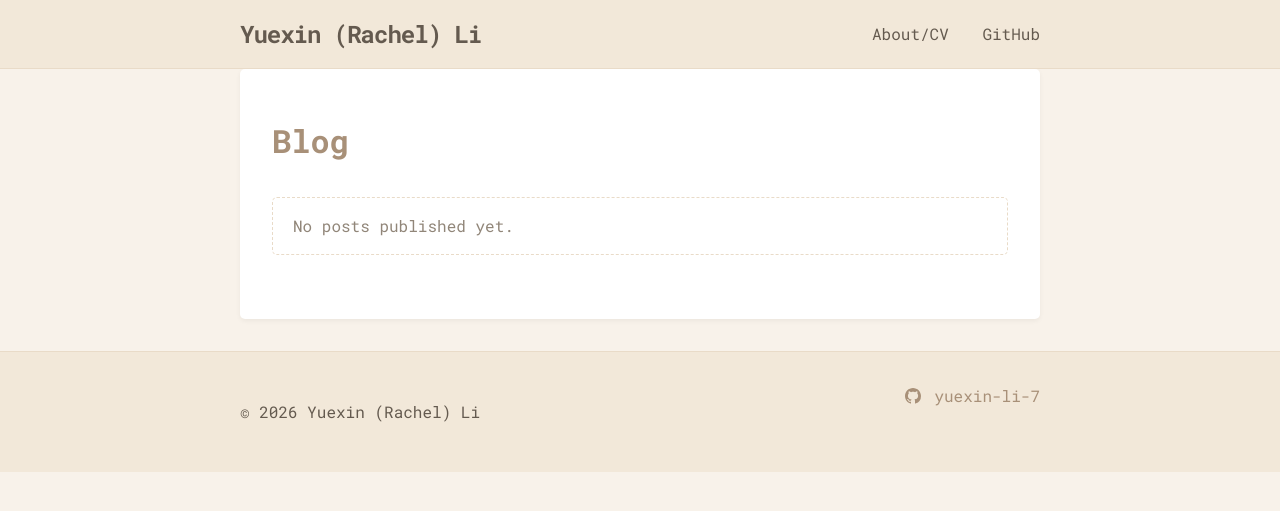
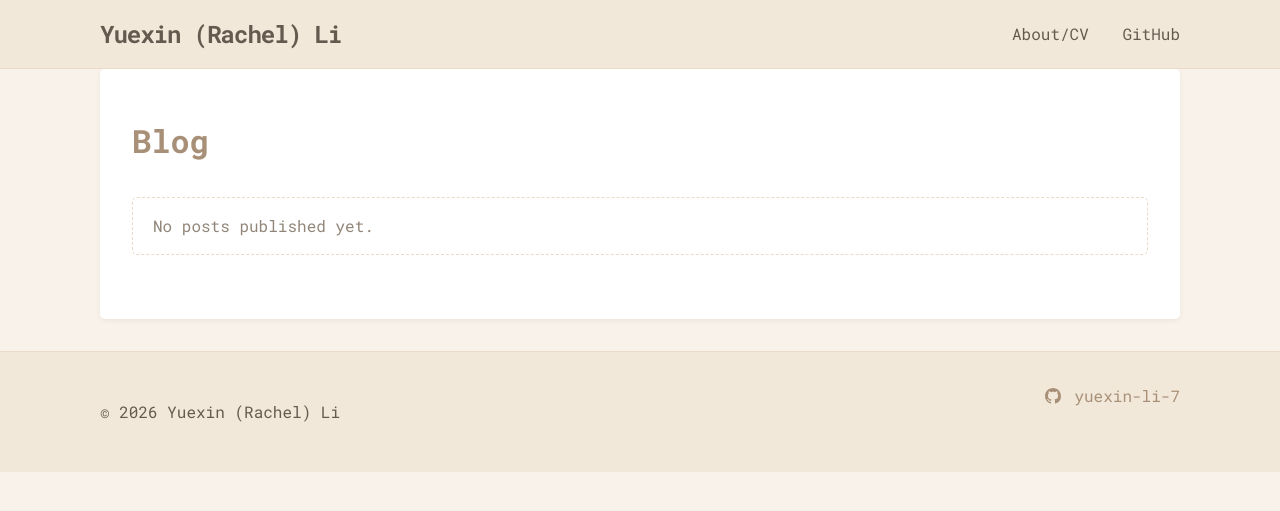
Before and after one commit to yuexin-li-7/yuexin-li-7.github.io, a Jekyll site: the page built from blog.html, in a window 1280 px wide. Shown: the top 511 px of the page. Built offline with Jekyll 4.4.1, drawn with Linux system fonts in a browser that asks for light colours.

Commit message:
Update film roll to 12 frames and widen content layout

```diff
--- a/_sass/main.scss
+++ b/_sass/main.scss
@@ -19,7 +19,7 @@ $grey-color: #b2a99a;
 $grey-color-light: $beige-light;
 $grey-color-dark: #918679;
 
-$content-width: 800px;
+$content-width: 1080px;
 $on-palm: 600px;
 $on-laptop: 800px;
 
@@ -55,7 +55,7 @@ a {
 .container {
   max-width: $content-width;
   margin: 0 auto;
-  padding: 0 1rem;
+  padding: 0 0.75rem;
 }
 
 // Header
@@ -190,7 +190,7 @@ a {
 .page, .post {
   margin-bottom: 2rem;
   background-color: white;
-  padding: 2rem;
+  padding: 1.6rem;
   border-radius: 5px;
   box-shadow: 0 2px 5px rgba(0, 0, 0, 0.05);
 }
```
Also changed, not shown: film-photography.md (+0 -2 lines), 2 other files.
